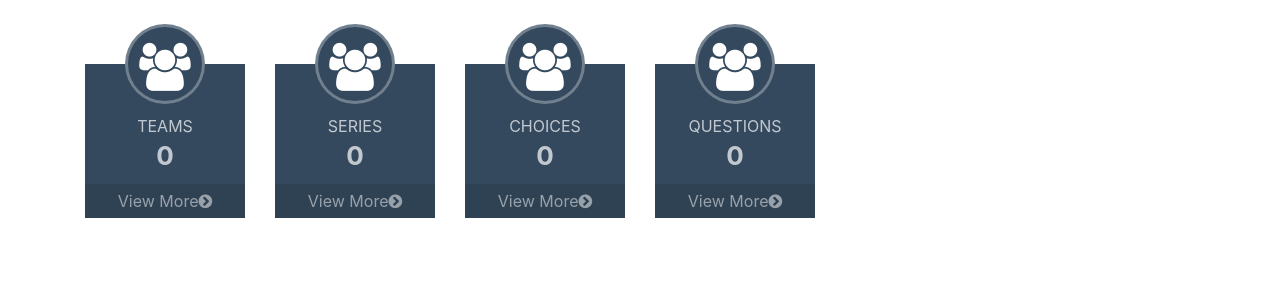
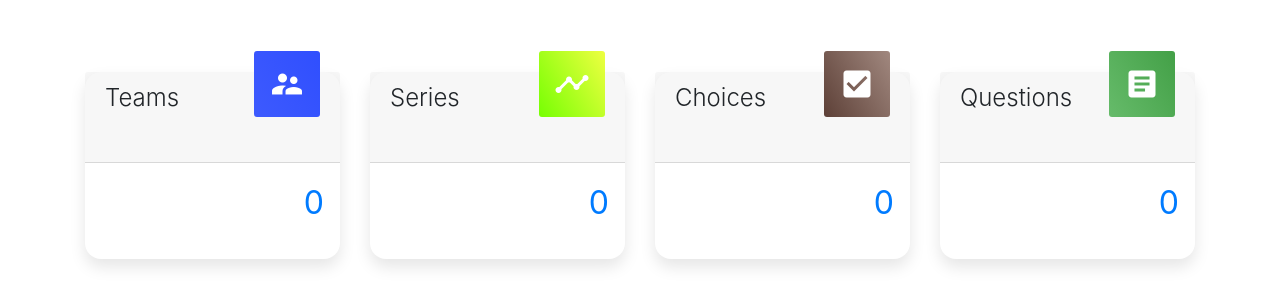
Before and after one commit to sarthak1996/Review-Project-Django, a Django app: page /reviews/configurations in a window 1280 px wide. Shown: the top 306 px of the page. Run offline with Django 3.2, Linux system fonts and the light colour scheme; data that the repository does not hold is empty; some libraries are stand-ins or nearby versions.

Commit message:
Home page UI uptake complete Added ajax calls to load graphs Modified configurations_home template pages

```diff
--- a/configurations/HelperClasses/ConfigurationDashboard.py
+++ b/configurations/HelperClasses/ConfigurationDashboard.py
@@ -1,6 +1,7 @@
 class ConfigurationDashboard:
-	def __init__(self,card_name,card_icon,card_count,card_link):
+	def __init__(self,card_name,card_icon,card_count,card_link,img_bg_class):
 		self.card_name=card_name
 		self.card_icon=card_icon
 		self.card_count=card_count
 		self.card_link=card_link
+		self.img_bg_class=img_bg_class
--- a/configurations/urls.py
+++ b/configurations/urls.py
@@ -52,5 +52,6 @@ urlpatterns = [
     url(r'^question_update_view/(?P<obj_pk>\d+)$',QuestionUpdateView.as_view(),name='question_update_view'),
     path('question/create',QuestionCreateView.as_view(),name='question_create_view'),
     path('ajax/choices_for_questions',views.choices_dependent_region,name='ajax_choices_for_questions'),
-
+    path('ajax/review_raised_by_me_graph',views.review_raised_graph,name='ajax_review_raised_by_me_graph'),
+    path('ajax/peer_testing_graph',views.peer_testing_graph,name='ajax_peer_testing_graph'),
 ]
--- a/configurations/views.py
+++ b/configurations/views.py
@@ -1,5 +1,5 @@
 from django.shortcuts import render,redirect
-from django.http import HttpResponse
+from django.http import HttpResponse,JsonResponse
 from django.contrib.auth import authenticate, login, logout
 from django.contrib import messages
 from .forms import LoginForm,UserRegistrationForm
@@ -8,15 +8,18 @@ from configurations.HelperClasses import ConfigurationDashboard
 from django.contrib.auth.hashers import make_password
 from collections import OrderedDict
 from peer_review.models import Review,Approval
-from peer_review.HelperClasses import CommonLookups,StatusCodes
+from peer_review.HelperClasses import CommonLookups,StatusCodes,CommonCounts
+from django.db.models.functions import ExtractMonth,ExtractYear
+from django.db.models import Count
+from datetime import datetime
 # Create your views here.
 def index(request):
 	if request.user.is_authenticated:
 		context={}
-		context['review_raised_by_me_count']=request.user.reviews_created_by.all().filter(review_type=CommonLookups.get_peer_review_question_type()).count()
-		context['peer_testing_raised_by_me_count']=request.user.reviews_created_by.all().filter(review_type=CommonLookups.get_peer_testing_question_type()).count()
-		context['peer_testing_raised_to_me_count']=Approval.objects.filter(latest='True',raised_to=request.user,approval_outcome=StatusCodes.get_pending_status(),review__review_type=CommonLookups.get_peer_testing_question_type()).all().count()
-		context['review_raised_to_me_count']=Approval.objects.filter(latest='True',raised_to=request.user,approval_outcome=StatusCodes.get_pending_status(),review__review_type=CommonLookups.get_peer_review_question_type()).all().count()
+		context['review_raised_by_me_count']=CommonCounts.get_review_raised_by_me(request.user).count()
+		context['peer_testing_raised_by_me_count']=CommonCounts.get_peer_testing_raised_by_me(request.user).count()
+		context['peer_testing_raised_to_me_count']=CommonCounts.get_peer_testing_raised_to_me(request.user).count()
+		context['review_raised_to_me_count']=CommonCounts.get_review_raised_to_me(request.user).count()
 		return render(request,'site_pages/home_page.html',context)
 	else:
 		messages.error(request,'You must login first')
@@ -64,10 +67,10 @@ def configurations_home(request):
 	choice_count=Choice.objects.all().count()
 	question_count=Question.objects.all().count()
 	dashboard_objects=[]
-	team_obj=ConfigurationDashboard('Teams','',team_count,'configurations:team_list_view')
-	series_obj=ConfigurationDashboard('Series','',series_count,'configurations:series_list_view')
-	choice_obj=ConfigurationDashboard('Choices','',choice_count,'configurations:choice_list_view')
-	question_obj=ConfigurationDashboard('Questions','',question_count,'configurations:question_list_view')
+	team_obj=ConfigurationDashboard('Teams','supervisor_account',team_count,'configurations:team_list_view','image_floating_card_indigo')
+	series_obj=ConfigurationDashboard('Series','timeline',series_count,'configurations:series_list_view','image_floating_card_lime')
+	choice_obj=ConfigurationDashboard('Choices','check_box',choice_count,'configurations:choice_list_view','image_floating_card_brown')
+	question_obj=ConfigurationDashboard('Questions','article',question_count,'configurations:question_list_view','image_floating_card_green')
 	dashboard_objects.append(team_obj)
 	dashboard_objects.append(series_obj)
 	dashboard_objects.append(choice_obj)
@@ -87,3 +90,135 @@ def choices_dependent_region(request):
 	for choice in choices:
 		choices_lov[choice.pk]=choice.choice_text
 	return render(request,'lov/choices_dependent_region.html',{'objects':choices_lov.items()})
+
+
+def review_raised_graph(request):
+	labels=[]
+	data=[]
+	months_dict={
+		1:'Jan',
+		2:'Feb',
+		3:'Mar',
+		4:'Apr',
+		5:'May',
+		6:'Jun',
+		7:'Jul',
+		8:'Aug',
+		9:'Sep',
+		10:'Oct',
+		11:'Nov',
+		12:'Dec'
+	}
+	curr_year=datetime.today().year
+	review_queryset=CommonCounts.get_review_raised_by_me(user=request.user,year=curr_year)\
+				.annotate(month=ExtractMonth('creation_date'),count_review=Count('pk'))\
+				.values('month','count_review')\
+				.distinct()
+	# labels.append(1)
+	# labels.append(2)
+	# data.append(3)
+	# data.append(4)
+	review_months_all=[]
+	already_present_months=[]
+	for item in review_queryset:
+		review_months_all.append((item['month'],item['count_review']))
+		already_present_months.append(item['month'])
+	for i in range(1,13):
+		if i not in already_present_months:
+			review_months_all.append((i,0))
+	review_months_all.sort()
+	for i in review_months_all:
+		labels.append(months_dict[i[0]])
+		data.append(i[1])
+	print('Review raised graph')
+	print(labels,data)
+
+	raised_to_me_review=CommonCounts.get_review_raised_to_me(user=request.user,year=curr_year)\
+										.annotate(month=ExtractMonth('creation_date'),count_review=Count('pk'))\
+										.values('month','count_review')\
+										.distinct()
+	already_present_months=[]
+	raised_to_me_months_all=[]
+	for item in raised_to_me_review:
+		raised_to_me_months_all.append((item['month'],item['count_review']))
+		already_present_months.append(item['month'])
+	for i in range(1,13):
+		if i not in already_present_months:
+			raised_to_me_months_all.append((i,0))
+	raised_to_me_months_all.sort()
+	data2=[]
+	for i in raised_to_me_months_all:
+		data2.append(i[1])
+
+	return JsonResponse(data={
+        'labels': labels,
+        'data1': data,
+        'data2':data2
+    })
+
+
+
+def peer_testing_graph(request):
+	labels=[]
+	data=[]
+	months_dict={
+		1:'Jan',
+		2:'Feb',
+		3:'Mar',
+		4:'Apr',
+		5:'May',
+		6:'Jun',
+		7:'Jul',
+		8:'Aug',
+		9:'Sep',
+		10:'Oct',
+		11:'Nov',
+		12:'Dec'
+	}
+	curr_year=datetime.today().year
+	peer_testing_queryset=CommonCounts.get_peer_testing_raised_by_me(user=request.user,year=curr_year)\
+				.annotate(month=ExtractMonth('creation_date'),count_review=Count('pk'))\
+				.values('month','count_review')\
+				.distinct()
+	# labels.append(1)
+	# labels.append(2)
+	# data.append(3)
+	# data.append(4)
+	print(peer_testing_queryset)
+	review_months_all=[]
+	already_present_months=[]
+	for item in peer_testing_queryset:
+		review_months_all.append((item['month'],item['count_review']))
+		already_present_months.append(item['month'])
+	for i in range(1,13):
+		if i not in already_present_months:
+			review_months_all.append((i,0))
+	review_months_all.sort()
+	for i in review_months_all:
+		labels.append(months_dict[i[0]])
+		data.append(i[1])
+	print('Peer testing graph')
+	print(labels,data)
+
+	raised_to_me_review=CommonCounts.get_peer_testing_raised_to_me(user=request.user,year=curr_year)\
+										.annotate(month=ExtractMonth('creation_date'),count_review=Count('pk'))\
+										.values('month','count_review')\
+										.distinct()
+	already_present_months=[]
+	raised_to_me_months_all=[]
+	for item in raised_to_me_review:
+		raised_to_me_months_all.append((item['month'],item['count_review']))
+		already_present_months.append(item['month'])
+	for i in range(1,13):
+		if i not in already_present_months:
+			raised_to_me_months_all.append((i,0))
+	raised_to_me_months_all.sort()
+	data2=[]
+	for i in raised_to_me_months_all:
+		data2.append(i[1])
+
+	return JsonResponse(data={
+        'labels': labels,
+        'data1': data,
+        'data2':data2
+    })
--- a/peer_review/HelperClasses/Timeline.py
+++ b/peer_review/HelperClasses/Timeline.py
@@ -7,4 +7,4 @@ class Timeline():
 		self.obj_pk=obj_pk
 		self.title_right_floater=title_right_floater
 	def __str__(self):
-		return self.title + ' : ' + self.description + '=>' + str(self.is_url)
+		return self.title + ' : ' + '\n\t-'.join([desc for desc in self.description]) + '=>' + str(self.is_url)
--- a/peer_review/views.py
+++ b/peer_review/views.py
@@ -23,8 +23,8 @@ def reviews_home(request):
 	reviews_raised_to_me_count=Approval.objects.filter(latest='True',raised_to=request.user,approval_outcome=StatusCodes.get_pending_status(),review__review_type=CommonLookups.get_peer_review_question_type()).all().count()
 
 	dashboard_objects=[]
-	raised_by_me_obj=ConfigurationDashboard('Reviews Raised by me','',reviews_raised_by_me_count,'peer_review:review_list_view')
-	raised_to_me_obj=ConfigurationDashboard('Reviews raised to me','',reviews_raised_to_me_count,'peer_review:review_raised_to_me')
+	raised_by_me_obj=ConfigurationDashboard('Reviews raised by me','arrow_circle_up',reviews_raised_by_me_count,'peer_review:review_list_view','image_floating_card_red')
+	raised_to_me_obj=ConfigurationDashboard('Reviews raised to me','arrow_circle_down',reviews_raised_to_me_count,'peer_review:review_raised_to_me','image_floating_card_lime')
 	dashboard_objects.append(raised_by_me_obj)
 	dashboard_objects.append(raised_to_me_obj)
 	context_dict={'dashboard_objects':dashboard_objects}
--- a/peer_testing/views.py
+++ b/peer_testing/views.py
@@ -17,8 +17,8 @@ def peer_testing_home(request):
 	peer_testing_raised_to_me_count=Approval.objects.filter(latest='True',raised_to=request.user,approval_outcome=StatusCodes.get_pending_status(),review__review_type=CommonLookups.get_peer_testing_question_type()).all().count()
 
 	dashboard_objects=[]
-	raised_by_me_obj=ConfigurationDashboard('Peer testing Raised by me','',peer_testing_raised_by_me_count,'peer_testing:peer_testing_list_view')
-	raised_to_me_obj=ConfigurationDashboard('Peer testing raised to me','',peer_testing_raised_to_me_count,'peer_testing:peer_testing_raised_to_me')
+	raised_by_me_obj=ConfigurationDashboard('Peer testing raised by me','arrow_circle_up',peer_testing_raised_by_me_count,'peer_testing:peer_testing_list_view','image_floating_card_red')
+	raised_to_me_obj=ConfigurationDashboard('Peer testing raised to me','arrow_circle_down',peer_testing_raised_to_me_count,'peer_testing:peer_testing_raised_to_me','image_floating_card_lime')
 	dashboard_objects.append(raised_by_me_obj)
 	dashboard_objects.append(raised_to_me_obj)
 	context_dict={'dashboard_objects':dashboard_objects}
--- a/static_files/css/configurations_home.css
+++ /dev/null
@@ -1,115 +0,0 @@
-
-.circle-tile {
-    margin-bottom: 15px;
-    text-align: center;
-}
-.circle-tile-heading {
-    border: 3px solid rgba(255, 255, 255, 0.3);
-    border-radius: 100%;
-    color: #FFFFFF;
-    height: 80px;
-    margin: 0 auto -40px;
-    position: relative;
-    transition: all 0.3s ease-in-out 0s;
-    width: 80px;
-}
-.circle-tile-heading .fa {
-    line-height: 80px;
-}
-.circle-tile-content {
-    padding-top: 50px;
-}
-.circle-tile-number {
-    font-size: 26px;
-    font-weight: 700;
-    line-height: 1;
-    padding: 5px 0 15px;
-}
-.circle-tile-description {
-    text-transform: uppercase;
-}
-.circle-tile-footer {
-    background-color: rgba(0, 0, 0, 0.1);
-    color: rgba(255, 255, 255, 0.5);
-    display: block;
-    padding: 5px;
-    transition: all 0.3s ease-in-out 0s;
-}
-.circle-tile-footer:hover {
-    background-color: rgba(0, 0, 0, 0.2);
-    color: rgba(255, 255, 255, 0.5);
-    text-decoration: none;
-}
-.circle-tile-heading.dark-blue:hover {
-    background-color: #2E4154;
-}
-.circle-tile-heading.green:hover {
-    background-color: #138F77;
-}
-.circle-tile-heading.orange:hover {
-    background-color: #DA8C10;
-}
-.circle-tile-heading.blue:hover {
-    background-color: #2473A6;
-}
-.circle-tile-heading.red:hover {
-    background-color: #CF4435;
-}
-.circle-tile-heading.purple:hover {
-    background-color: #7F3D9B;
-}
-.tile-img {
-    text-shadow: 2px 2px 3px rgba(0, 0, 0, 0.9);
-}
-
-.dark-blue {
-    background-color: #34495E;
-}
-.green {
-    background-color: #16A085;
-}
-.blue {
-    background-color: #2980B9;
-}
-.orange {
-    background-color: #F39C12;
-}
-.red {
-    background-color: #E74C3C;
-}
-.purple {
-    background-color: #8E44AD;
-}
-.dark-gray {
-    background-color: #7F8C8D;
-}
-.gray {
-    background-color: #95A5A6;
-}
-.light-gray {
-    background-color: #BDC3C7;
-}
-.yellow {
-    background-color: #F1C40F;
-}
-.text-dark-blue {
-    color: #34495E;
-}
-.text-green {
-    color: #16A085;
-}
-.text-blue {
-    color: #2980B9;
-}
-.text-orange {
-    color: #F39C12;
-}
-.text-red {
-    color: #E74C3C;
-}
-.text-purple {
-    color: #8E44AD;
-}
-.text-faded {
-    color: rgba(255, 255, 255, 0.7);
-}
--- a/static_files/css/home.css
+++ b/static_files/css/home.css
@@ -3,10 +3,10 @@
 	color:white;
 }
 
-.image_floating_card_orange{
+.image_floating_card_red{
 	padding: 15px;
 	transform: translateY(-50%);
-	background: linear-gradient(60deg, #ef5350, #e53935);
+	background: linear-gradient(80deg, #ff1744, #ff4081);
 	display: inline-flex;
 	border-radius: 3px;
 	float: right !important;
@@ -27,6 +27,33 @@
 	float: right !important;
 }
 
+.image_floating_card_indigo{
+	padding: 15px;
+	transform: translateY(-50%);
+	background: linear-gradient(60deg, #3d5afe, #304ffe);
+	display: inline-flex;
+	border-radius: 3px;
+	float: right !important;
+}
+
+.image_floating_card_lime{
+	padding: 15px;
+	transform: translateY(-50%);
+	background: linear-gradient(60deg, #76ff03, #eeff41);
+	display: inline-flex;
+	border-radius: 3px;
+	float: right !important;
+}
+
+.image_floating_card_brown{
+	padding: 15px;
+	transform: translateY(-50%);
+	background: linear-gradient(60deg, #5d4037, #a1887f);
+	display: inline-flex;
+	border-radius: 3px;
+	float: right !important;
+}
+
 .dasboard_count{
 	text-align: right;
 	font-size: 2em;
--- a/templates/base.html
+++ b/templates/base.html
@@ -14,6 +14,7 @@
 
 	<link href="{% static 'css/base.css' %}"
       rel="stylesheet">
+    <link href="{% static 'css/login.css' %}" rel="stylesheet" type="text/css">
       <script>
     $(document).ready(function(){
    		$('.toast_action_outcome').toast({ delay: 5000 });
@@ -75,4 +76,6 @@
     </div>
     {% endfor %}
 </body>
+{% block js %}
+{% endblock %}
 </html>
--- a/templates/configurations/configuration_home.html
+++ b/templates/configurations/configuration_home.html
@@ -1,25 +1,27 @@
 {% extends "base.html" %}
 {% load static %}
 {% block static_head_files %}
-	<link href="{% static 'css/configurations_home.css' %}" rel="stylesheet" type="text/css">
-  <link rel="stylesheet" type="text/css" href="//netdna.bootstrapcdn.com/font-awesome/4.0.3/css/font-awesome.min.css">
+	<link href="{% static 'css/home.css' %}" rel="stylesheet" type="text/css">
 {% endblock %}
 {% block title %}
 	Teams
 {% endblock %}
 {% block content%}
-<div class="row">
+    <div class="row justify-content-md-center">
+    <!--Card to display number of peer review and peer testing-->
     {% for dashboard_obj in dashboard_objects%}
-      <div class="col-lg-2 col-sm-6">
-        <div class="circle-tile ">
-          <a href="#">
-            <div class="circle-tile-heading dark-blue"><i class="fa fa-users fa-fw fa-3x"></i>
+      <div class="col-3">
+        <div class="card card-signin my-5">
+          <div class="card-header">
+            <div class='{{dashboard_obj.img_bg_class}}'>
+              <span class="material-icons">{{dashboard_obj.card_icon}}</span>
             </div>
-          </a>
-          <div class="circle-tile-content dark-blue">
-            <div class="circle-tile-description text-faded">{{dashboard_obj.card_name}}</div>
-            <div class="circle-tile-number text-faded ">{{dashboard_obj.card_count}}</div>
-            <a class="circle-tile-footer" href="{% url dashboard_obj.card_link %}">View More<i class="fa fa-chevron-circle-right"></i></a>
+            <h5 class="card-title right_aligned_title">{{dashboard_obj.card_name}}</h5>
+          </div>
+          <div class="card-body card_1em_padding">
+            <a href="{% url 'peer_testing:peer_testing_list_view' %}">
+              <p class='dasboard_count'>{{dashboard_obj.card_count}}</p>
+            </a>
           </div>
         </div>
       </div>
```
Also changed, not shown: peer_review/HelperClasses/CommonCounts.py (added, +45 -0 lines), static_files/js/home_page_charts.js (added, +116 -0 lines), templates/site_pages/home_page.html (+23 -22 lines).
